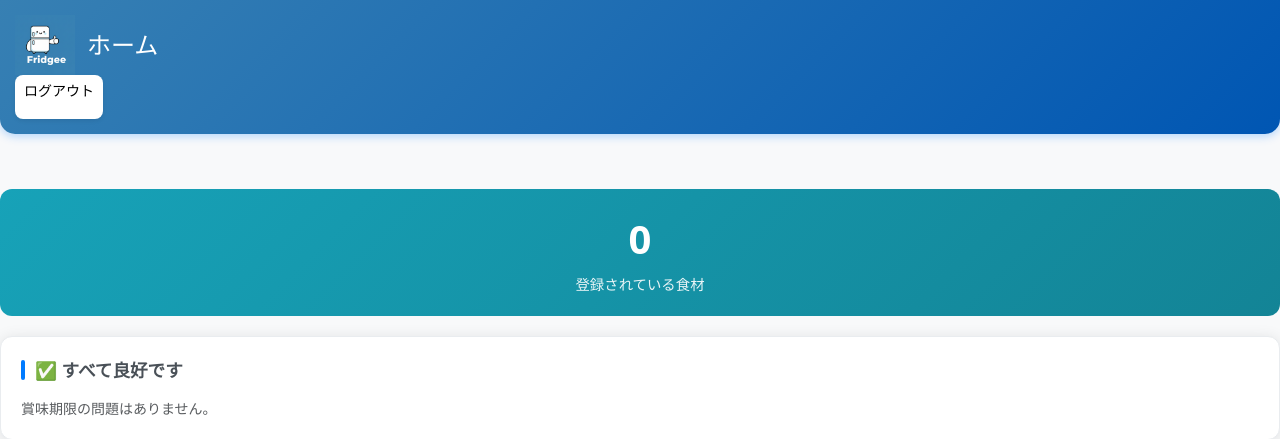
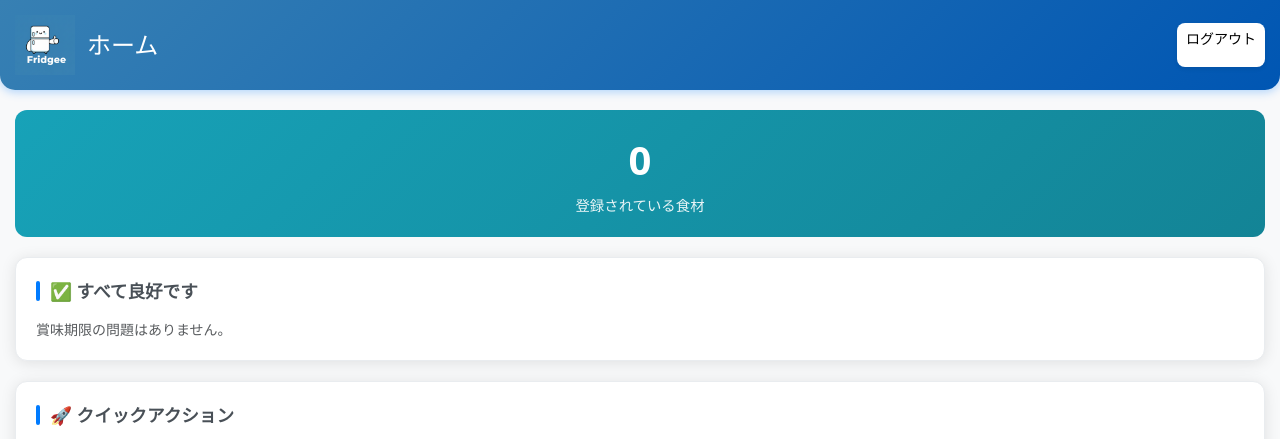
Before and after one commit to keiri752/refrigerator-manegement, a Flask app: page / in a window 1280 px wide. Shown: the top 439 px of the page. Run offline with Flask 3, Linux system fonts and the light colour scheme; the visitor is signed in with stand-in values (Sample User, id 1).

Commit message:
ログアウトボタン元に戻した版

```diff
--- a/static/style.css
+++ b/static/style.css
@@ -410,7 +410,7 @@ body {
 /* クイック設定ボタンに立体感を追加（base.htmlのログアウトボタンと同じスタイル） */
 .btn-sm.btn-outline-light {
     box-shadow: 0 2px 4px rgba(0, 0, 0, 0.08);
-    transform: translateY(0);
+    /* transform: translateY(0); */
     transition: all 0.2s ease;
     background: white;
     border: 1px solid rgba(255, 255, 255, 0.5);
@@ -1053,15 +1053,6 @@ body {
     padding: 15px;
 }
 
-/* ヘッダー */
-.app-header {
-    background: linear-gradient(135deg, #007bff, #0056b3);
-    color: white;
-    padding: 15px;
-    margin: -15px -15px 20px -15px;
-    border-radius: 0 0 15px 15px;
-    box-shadow: 0 2px 10px rgba(0,123,255,0.3);
-}
 
 .app-header h1 {
     font-size: 1.5rem;
--- a/templates/base.html
+++ b/templates/base.html
@@ -25,7 +25,7 @@
     <link rel="stylesheet" href="https://cdn.jsdelivr.net/npm/bootstrap@5.3.0/dist/css/bootstrap.min.css">
 
     <!-- ▼▼▼▼▼追加▼▼▼▼▼ -->
-    <link rel="stylesheet" type="text/css" href="{{ url_for('static', filename='style.css') }}?v=9">
+    <link rel="stylesheet" type="text/css" href="{{ url_for('static', filename='style.css') }}?v=11">
     <!-- ▲▲▲▲▲追加▲▲▲▲▲ -->
 
 </head>
@@ -33,6 +33,7 @@
     <div class="container">
         <!-- ヘッダー -->
         <div class="app-header">
+    <div class="d-flex justify-content-between align-items-center">
         <div class="d-flex align-items-center">
             <img src="{{ url_for('static', filename='icon-192x192.png') }}" alt="Fridgee" class="header-logo">
             <h1>{% block page_title %}レシピ検索アプリ{% endblock %}</h1>
```
Lines whose indentation alone changed are shown as unchanged.
